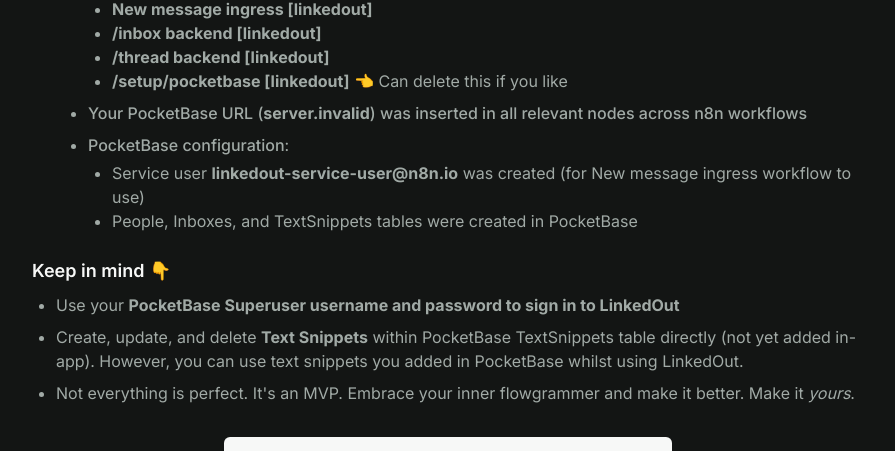
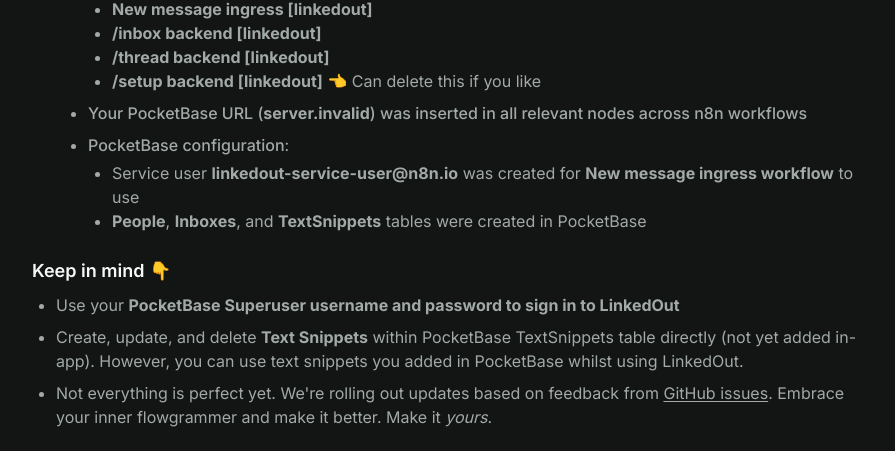
Before and after one commit to yasir2000/linkedout, a Next.js app in the folder frontend/: page /setup/review in a window 1280 px wide. Shown: the part 311-762 px from the top of the page, without its empty margins (192-1087 px from the left). Built offline with nearby package versions, Linux system fonts and the light colour scheme; no server answers.

Commit message:
Tweaked /setup/review ux copy

```diff
--- a/frontend/app/setup/review/page.tsx
+++ b/frontend/app/setup/review/page.tsx
@@ -40,7 +40,7 @@
                   <li><b>New message ingress [linkedout]</b></li>
                   <li><b>/inbox backend [linkedout]</b></li>
                   <li><b>/thread backend [linkedout]</b></li>
-                  <li><b>/setup/pocketbase [linkedout]</b> 👈 Can delete this if you like </li>
+                  <li><b>/setup backend [linkedout]</b> 👈 Can delete this if you like </li>
                 </ul>
               </li>
               <li>
@@ -50,8 +50,8 @@
               <li>
                 <span className="font-medium">PocketBase configuration</span>:
                 <ul className="list-disc pl-6 mt-1">
-                  <li>Service user <b>linkedout-service-user@n8n.io</b> was created (for New message ingress workflow to use)</li>
-                  <li>People, Inboxes, and TextSnippets tables were created in PocketBase</li>
+                  <li>Service user <b>linkedout-service-user@n8n.io</b> was created for <b>New message ingress workflow</b> to use</li>
+                  <li><b>People</b>, <b>Inboxes</b>, and <b>TextSnippets</b> tables were created in PocketBase</li>
                 </ul>
               </li>
             </ul>
@@ -68,7 +68,7 @@
               Create, update, and delete <b>Text Snippets</b> within PocketBase TextSnippets table directly (not yet added in-app). However, you can use text snippets you added in PocketBase whilst using LinkedOut.
             </li>
             <li>
-              Not everything is perfect. It's an MVP. Embrace your inner flowgrammer and make it better. Make it <i>yours</i>.
+              Not everything is perfect yet. We're rolling out updates based on feedback from <a  href="https://github.com/maxt-n8n/linkedout/issues" target='_blank'>GitHub issues</a>. Embrace your inner flowgrammer and make it better. Make it <i>yours</i>.
             </li>
           </ul>
         </div>
```
